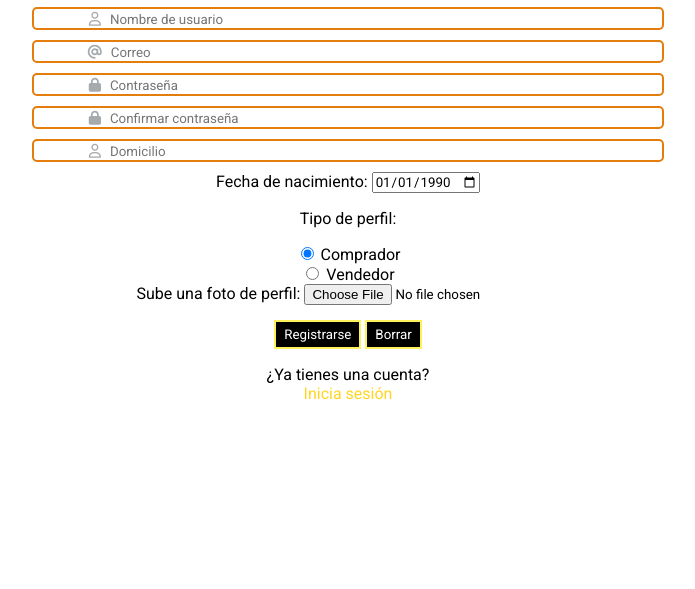
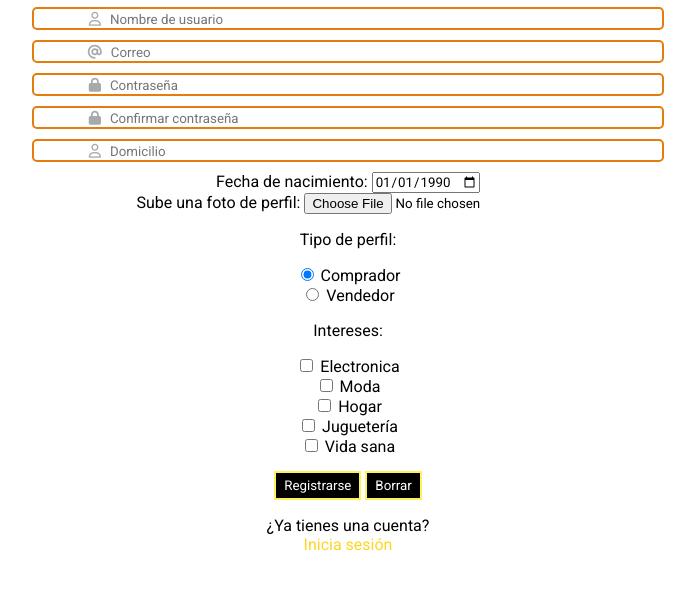
Before and after one commit to Naye-lii/MercadoLiebre, a website: page views/registro.html in a window 1280 px wide. Shown: the part 107-696 px from the top of the page, without its empty margins (292-987 px from the left). Drawn offline with Linux system fonts and the light colour scheme.

Commit message:
Intereses agregados al registro

```diff
--- a/views/registro.html
+++ b/views/registro.html
@@ -71,6 +71,11 @@
         <input type="date" id="fecha-nacimiento" name="fecha-nacimiento" value="1990-01-01" min="1900-01-01"
             max="2020-01-01">
 
+        <div>
+            <label for="foto-perfil">Sube una foto de perfil:</label>
+            <input type="file" id="foto-perfil" name="foto-perfil" accept="image/png, image/jpeg">
+        </div>
+
         <p>Tipo de perfil:</p>
 
         <div>
@@ -83,11 +88,30 @@
             <label for="Vendedor">Vendedor</label>
         </div>
 
+        <p>Intereses:</p>
 
-        <div>
-            <label for="foto-perfil">Sube una foto de perfil:</label>
-            <input type="file" id="foto-perfil" name="foto-perfil" accept="image/png, image/jpeg">
-        </div>
+        <label>
+            <input type="checkbox" id="electronica" value="electronica">
+            Electronica</label><br>
+
+        <label>
+            <input type="checkbox" id="moda" value="moda">
+            Moda</label><br>
+
+        <label>
+            <input type="checkbox" id="hogat" value="hogar">
+            Hogar</label><br>
+
+        <label>
+            <input type="checkbox" id="jugueteria" value="jugueteria">
+            Juguetería</label><br>
+
+        <label>
+            <input type="checkbox" id="vida-sana" value="vida-sana">
+            Vida sana</label><br>
+
+
+
 
         <button type="submit" class="submit-btn">Registrarse</button>
         <button type="reset" class="submit-btn">Borrar</button>
```
